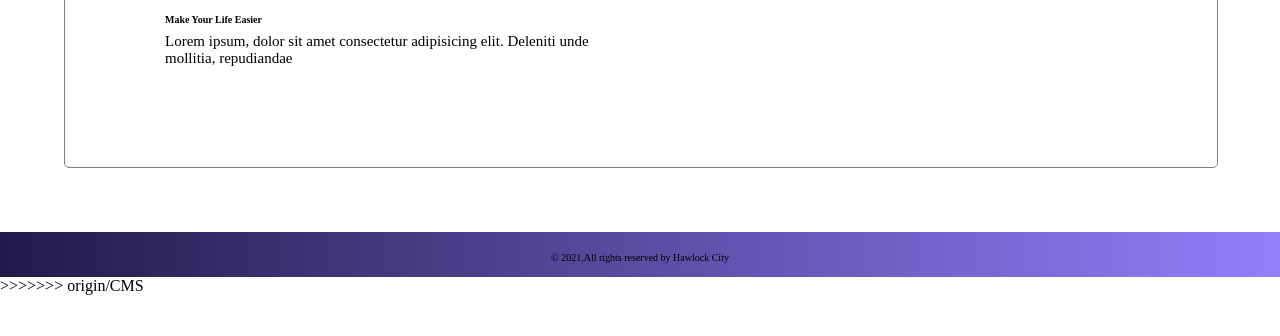
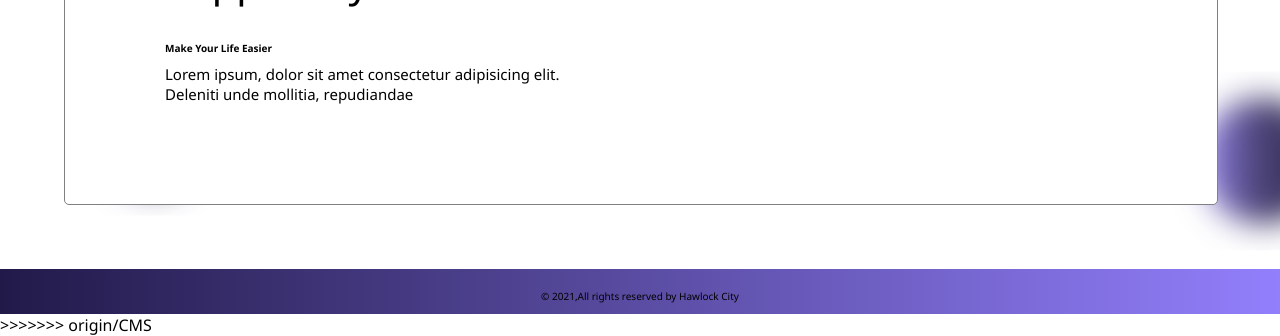
Before and after one commit to Roni-Boiz/project-demo, a PHP site: page /Homepage.html in a window 1280 px wide. Shown: the part 484-820 px from the top of the page. Before the commit the page ends 779 px from the top, so only its background shows below. Run offline with PHP 8.4, Linux system fonts and the light colour scheme.

Commit message:
add style

```diff
--- a/style.css
+++ b/style.css
@@ -1,10 +1,4 @@
 *{
-<<<<<<< HEAD
-    font-family: Calibri, sans-serif ;
-    margin: 0;
-    padding: 0;
-}
-=======
     font-family:'Segoe UI', Tahoma, Geneva, Verdana, sans-serif;
     margin: 0;
     padding: 0;
@@ -150,4 +144,3 @@
         font-weight: bold;
     }
 }
->>>>>>> origin/CMS
```
